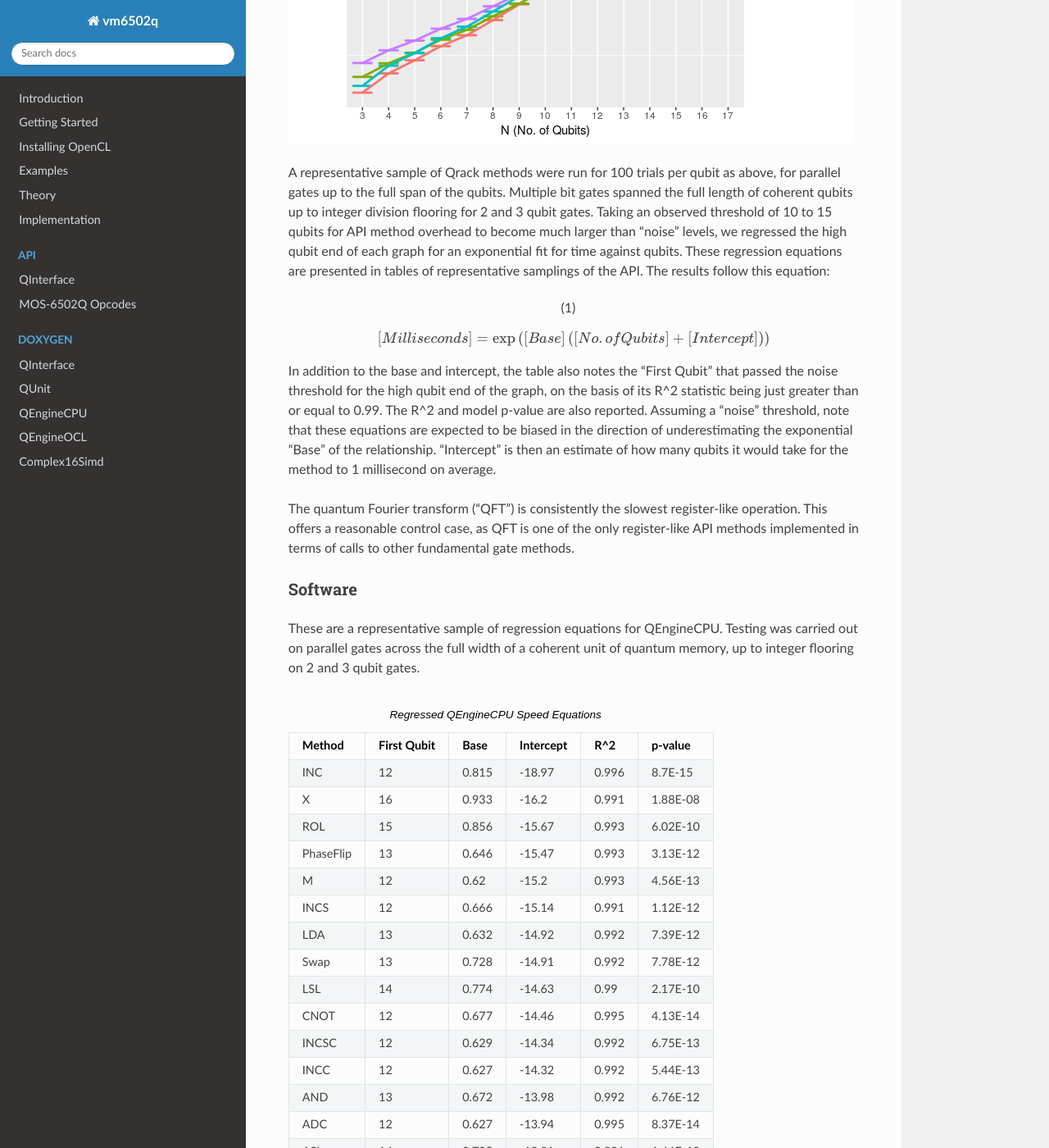
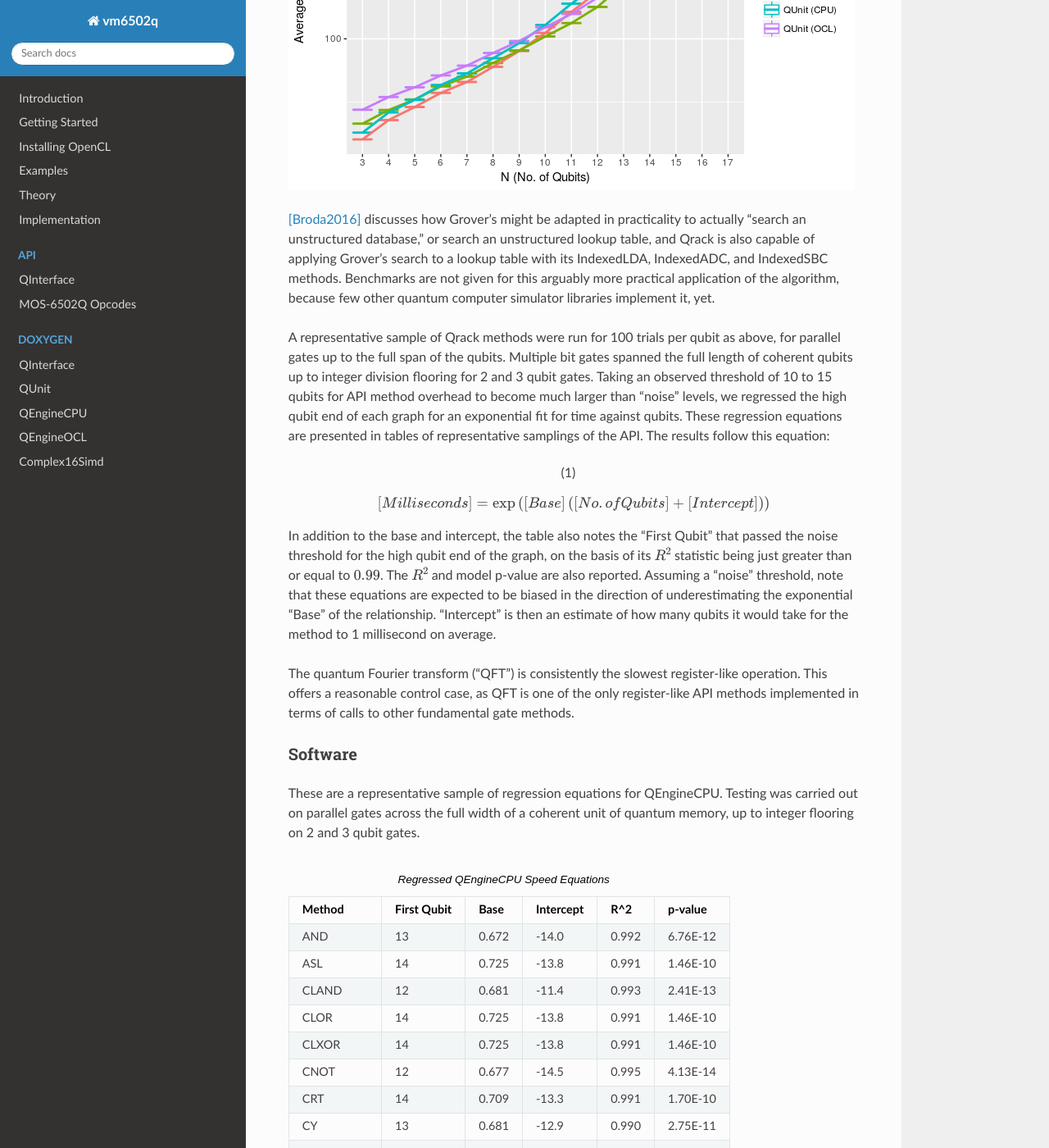
Before and after one commit to vm6502q/qrack.github.io, a Sphinx documentation site: the page built from docs/performance/index.rst, in a window 1280 px wide and 1400 px high, scrolled down 4989 px. Shown: the whole window at 82% size. Built offline with Sphinx 7.4.7 and the Read the Docs theme 2.0.0, drawn with Linux system fonts in a browser that asks for light colours; some of the changed text lies outside the part shown.

Commit message:
Latex and citations

```diff
--- a/docs/performance/index.rst
+++ b/docs/performance/index.rst
@@ -62,7 +63,7 @@ Disclaimers
 Method
 ******
 
-100 timed trials of each method were run for each qubit count between 3 and 24 qubits. The average and quartile boundary values of each set of 100 were recorded and graphed. Grover's search to invert a black box subroutine, or "oracle," was similarly implemented for trials between 3 and 17 qubits. Grover's algorithm was iterated an optimal number of times, vs. qubit count, to maximize probability on a half cycle of the algorithm's period, being :math:`floor(π/{4*asin[sqrt(2^N)]})` iterations.
+100 timed trials of each method were run for each qubit count between 3 and 24 qubits. The average and quartile boundary values of each set of 100 were recorded and graphed. Grover's search to invert a black box subroutine, or "oracle," was similarly implemented for trials between 3 and 17 qubits. Grover's algorithm was iterated an optimal number of times, vs. qubit count, to maximize probability on a half cycle of the algorithm's period, being :math:`floor\left[\frac{\pi}{4asin\left(\sqrt{2^N}\right)}\right]` iterations for :math:`N` qubits.
 
 The test machine has an 04WT2G Alienware motherboard with Alienware BIOS A15. Its CPU is an Intel(R) Core(TM) i7-4910MQ. Its GPU is an NVIDIA Corporation GM204M [GeForce GTX 970M]. Its operating system is Ubuntu 16.04.4 LTS. It has 24GB of 1600MHz DDR3 RAM in 8GBx2 and 4GBx2 SODIMM configuration.
 
@@ -71,25 +72,27 @@ Heap profiling was carried out with Valgrind Massif. Heap sampling was limited b
 Results
 *******
 
-We observed extremely close correspondence with theoretical complexity and RAM usage considerations for the behavior of all engine types. QEngineCPU and QEngineOCL require exponential time for a single time over N qubits. QUnit types with explicitly separated subsystems as per https://arxiv.org/abs/1710.05867 show constant time requirements for the same single gate.
+We observed extremely close correspondence with theoretical complexity and RAM usage considerations for the behavior of all engine types. QEngineCPU and QEngineOCL require exponential time for a single gate on a coherent unit of N qubits. QUnit types with explicitly separated subsystems as per [Pednault2017]_ show constant time requirements for the same single gate.
 
 .. image:: x_single.png
 
 .. image:: cnot_single.png
 
-QEngineCPU and QEngineOCL can perform many identical gates in parallel across entangled subsystems for about the same cost as a single gate. To test this, we can apply parallel gates at once across the full width of a coherent array of qubits. (CNOT is a two bit gate, so (N-1)/2 gates are applied to odd numbers of qubits.) Notice in these next graphs how QEngineCPU and QEngineOCL have approximately the same scaling cost as the single gate graphs above, while QUnit types show a linear trend (appearing logarithmic on an exponential axis scale):
+QEngineCPU and QEngineOCL can perform many identical gates in parallel across entangled subsystems for about the same cost as a single gate. To test this, we can apply parallel gates at once across the full width of a coherent array of qubits. (CNOT is a two bit gate, so :math:`(N-1)/2` gates are applied to odd numbers of qubits.) Notice in these next graphs how QEngineCPU and QEngineOCL have approximately the same scaling cost as the single gate graphs above, while QUnit types show a linear trend (appearing logarithmic on an exponential axis scale):
 
 .. image:: x_all.png
 
 .. image:: cnot_all.png
 
-Heap sampling showed high confidence adherence to theoretical expecations. Complex numbers are represented as 2 double (64-bit) accuracy floating point types, for real and imaginary components. There is one complex number per permutation in a separable subsystem of qubits. QUnit explicitly separates subsystems, while QEngine maintains complex amplitudes for all 2^N permutations of N qubits. QEngines duplicate their state vectors once for speed and simplicity where it eases implementation.
+Heap sampling showed high confidence adherence to theoretical expecations. Complex numbers are represented as 2 double (64-bit) accuracy floating point types, for real and imaginary components. There is one complex number per permutation in a separable subsystem of qubits. QUnit explicitly separates subsystems, while QEngine maintains complex amplitudes for all :math:`2^N` permutations of :math:`N` qubits. QEngines duplicate their state vectors once for speed and simplicity where it eases implementation.
 
 .. image:: qrack_ram.png
 
 Grover's algorithm is a relatively ideal test case, in that it allows a minimum of abstraction in implementation while representing an ostensibly practical and common task for truly quantum computational hardware. For 1 expected correct function inversion result, there is a well-defined highest likelihood search iteration count on half a period of the algorithm for a given number of oracle input permutations to search. This graphs shows average time against qubit count for an optimal half period search:
 
 .. image:: grovers.png
+
+[Broda2016]_ discusses how Grover's might be adapted in practicality to actually "search an unstructured database," or search an unstructured lookup table, and Qrack is also capable of applying Grover's search to a lookup table with its IndexedLDA, IndexedADC, and IndexedSBC methods. Benchmarks are not given for this arguably more practical application of the algorithm, because few other quantum computer simulator libraries implement it, yet.
 
 A representative sample of Qrack methods were run for 100 trials per qubit as above, for parallel gates up to the full span of the qubits. Multiple bit gates spanned the full length of coherent qubits up to integer division flooring for 2 and 3 qubit gates. Taking an observed threshold of 10 to 15 qubits for API method overhead to become much larger than "noise" levels, we regressed the high qubit end of each graph for an exponential fit for time against qubits. These regression equations are presented in tables of representative samplings of the API. The results follow this equation:
 
@@ -98,7 +101,7 @@ A representative sample of Qrack methods were run for 100 trials per qubit as ab
 
    [Milliseconds] = \exp \left( [Base] \left( [No. of Qubits] + [Intercept] \right) \right)
 
-In addition to the base and intercept, the table also notes the "First Qubit" that passed the noise threshold for the high qubit end of the graph, on the basis of its R^2 statistic being just greater than or equal to 0.99. The R^2 and model p-value are also reported. Assuming a "noise" threshold, note that these equations are expected to be biased in the direction of underestimating the exponential "Base" of the relationship. "Intercept" is then an estimate of how many qubits it would take for the method to 1 millisecond on average.
+In addition to the base and intercept, the table also notes the "First Qubit" that passed the noise threshold for the high qubit end of the graph, on the basis of its :math:`R^2` statistic being just greater than or equal to :math:`0.99`. The :math:`R^2` and model p-value are also reported. Assuming a "noise" threshold, note that these equations are expected to be biased in the direction of underestimating the exponential "Base" of the relationship. "Intercept" is then an estimate of how many qubits it would take for the method to 1 millisecond on average.
 
 The quantum Fourier transform ("QFT") is consistently the slowest register-like operation. This offers a reasonable control case, as QFT is one of the only register-like API methods implemented in terms of calls to other fundamental gate methods.
 
@@ -111,68 +114,70 @@ These are a representative sample of regression equations for QEngineCPU. Testin
   :header: "Method","First Qubit","Base","Intercept","R^2","p-value"
   :widths: auto
 
-  "INC",12,0.815,-18.97,0.996,8.7E-15
+  "AND",13,0.672,-14.0,0.992,6.76E-12
+  "ASL",14,0.725,-13.8,0.991,1.46E-10
+  "CLAND",12,0.681,-11.4,0.993,2.41E-13
+  "CLOR",14,0.725,-13.8,0.991,1.46E-10
+  "CLXOR",14,0.725,-13.8,0.991,1.46E-10
+  "CNOT",12,0.677,-14.5,0.995,4.13E-14
+  "CRT",14,0.709,-13.3,0.991,1.70E-10
+  "CY",13,0.681,-12.9,0.990,2.75E-11
+  "INC",12,0.815,-19.0,0.996,8.70E-15
+  "INCC",12,0.627,-14.3,0.992,5.44E-13
+  "INCS",12,0.666,-15.1,0.991,1.12E-12
+  "INCSC",12,0.629,-14.3,0.992,6.75E-13
+  "IndexedADC",12,0.627,-14.0,0.995,8.37E-14
+  "IndexedLDA",13,0.632,-14.9,0.992,7.39E-12
+  "IndexedSBC",12,0.619,-13.3,0.991,1.07E-12
+  "LSL",14,0.774,-14.6,0.990,2.17E-10
+  "MReg",12,0.620,-15.2,0.993,4.56E-13
+  "OR",13,0.699,-12.4,0.992,9.37E-12
+  "PhaseFlip",13,0.646,-15.5,0.993,3.13E-12
+  "QFT",11,0.682,-7.98,0.990,2.18E-13
+  "ROL",15,0.856,-15.7,0.993,6.02E-10
+  "RT",10,0.683,-9.65,0.994,1.17E-15
+  "Swap",13,0.728,-14.9,0.992,7.78E-12
   "X",16,0.933,-16.2,0.991,1.88E-08
-  "ROL",15,0.856,-15.67,0.993,6.02E-10
-  "PhaseFlip",13,0.646,-15.47,0.993,3.13E-12
-  "M",12,0.62,-15.2,0.993,4.56E-13
-  "INCS",12,0.666,-15.14,0.991,1.12E-12
-  "LDA",13,0.632,-14.92,0.992,7.39E-12
-  "Swap",13,0.728,-14.91,0.992,7.78E-12
-  "LSL",14,0.774,-14.63,0.99,2.17E-10
-  "CNOT",12,0.677,-14.46,0.995,4.13E-14
-  "INCSC",12,0.629,-14.34,0.992,6.75E-13
-  "INCC",12,0.627,-14.32,0.992,5.44E-13
-  "AND",13,0.672,-13.98,0.992,6.76E-12
-  "ADC",12,0.627,-13.94,0.995,8.37E-14
-  "ASL",14,0.725,-13.81,0.991,1.46E-10
-  "CLOR",14,0.725,-13.81,0.991,1.46E-10
-  "CLXOR",14,0.725,-13.81,0.991,1.46E-10
-  "XOR",13,0.697,-13.47,0.992,7.01E-12
-  "CRT",14,0.709,-13.27,0.991,1.7E-10
-  "SBC",12,0.619,-13.26,0.991,1.07E-12
-  "CY",13,0.681,-12.92,0.99,2.75E-11
-  "OR",13,0.699,-12.44,0.992,9.37E-12
-  "CLAND",12,0.681,-11.4,0.993,2.41E-13
+  "XOR",13,0.697,-13.5,0.992,7.01E-12
   "Y",12,0.678,-10.9,0.992,6.35E-13
-  "RT",10,0.683,-9.65,0.994,1.17E-15
-  "QFT",11,0.682,-7.98,0.99,2.18E-13
+
+
 
 OpenCL
 ======
 
 These are a representative sample of regression equations for QEngineOCL. Testing was carried out on parallel gates across the full width of a coherent unit of quantum memory, up to integer flooring on 2 and 3 qubit gates.
 
-.. csv-table:: Regressed OpenCL Speed Equations
+.. csv-table:: Regressed QEngineOCL Speed Equations
   :header: "Method","First Qubit","Base","Intercept","R^2","p-value"
   :widths: auto
 
-  "PhaseFlip",13,0.645,-15.6,0.99,1.96E-11
-  "X",14,0.642,-15.55,0.992,7.46E-11
-  "ROL",14,0.641,-15.53,0.992,7.35E-11
-  "INC",14,0.642,-15.52,0.993,4.65E-11
-  "INCS",14,0.642,-15.52,0.992,1.17E-10
-  "Swap",14,0.643,-15.52,0.993,6.23E-11
-  "M",12,0.603,-14.82,0.997,2.07E-15
-  "LDA",15,0.624,-14.24,0.994,3.49E-10
-  "INCSC",15,0.645,-14.22,0.997,3.76E-11
-  "INCC",13,0.598,-13.97,0.991,1.71E-11
-  "LSL",13,0.606,-13.94,0.991,1.42E-11
-  "CLXOR",10,0.617,-13.86,0.99,2.05E-14
-  "CNOT",14,0.639,-13.77,0.994,2.8E-11
-  "ADC",14,0.592,-13.74,0.99,2.88E-10
-  "AND",14,0.655,-13.65,0.99,2.42E-10
-  "SBC",14,0.614,-13.52,0.99,2.15E-10
-  "CY",11,0.678,-13.39,0.994,1.26E-14
-  "CRT",11,0.678,-13.38,0.994,1.25E-14
-  "CLOR",12,0.624,-13.36,0.993,3.6E-13
-  "ASL",13,0.595,-13.06,0.992,8.57E-12
-  "XOR",14,0.65,-12.72,0.991,1.7E-10
-  "OR",13,0.669,-12.43,0.991,1.78E-11
-  "Y",10,0.68,-11.66,0.994,8.93E-16
-  "RT",11,0.685,-11.47,0.995,3.71E-15
-  "CLAND",11,0.662,-11.15,0.991,1.14E-13
-  "QFT",10,0.704,-9.18,0.991,7.8E-15
+  "AND",14,0.655,-13.7,0.990,2.42E-10
+  "ASL",13,0.595,-13.1,0.992,8.57E-12
+  "CLAND",11,0.662,-11.2,0.991,1.14E-13
+  "CLOR",12,0.624,-13.4,0.993,3.60E-13
+  "CLXOR",10,0.617,-13.9,0.990,2.05E-14
+  "CNOT",14,0.639,-13.8,0.994,2.80E-11
+  "CRT",11,0.678,-13.4,0.994,1.25E-14
+  "CY",11,0.678,-13.4,0.994,1.26E-14
+  "INC",14,0.642,-15.5,0.993,4.65E-11
+  "INCC",13,0.598,-14.0,0.991,1.71E-11
+  "INCS",14,0.642,-15.5,0.992,1.17E-10
+  "INCSC",15,0.645,-14.2,0.997,3.76E-11
+  "IndexedADC",14,0.592,-13.7,0.990,2.88E-10
+  "IndexedLDA",15,0.624,-14.2,0.994,3.49E-10
+  "IndexedSBC",14,0.614,-13.5,0.990,2.15E-10
+  "LSL",13,0.606,-13.9,0.991,1.42E-11
+  "MReg",12,0.603,-14.8,0.997,2.07E-15
+  "OR",13,0.669,-12.4,0.991,1.78E-11
+  "PhaseFlip",13,0.645,-15.6,0.990,1.96E-11
+  "QFT",10,0.704,-9.18,0.991,7.80E-15
+  "ROL",14,0.641,-15.5,0.992,7.35E-11
+  "RT",11,0.685,-11.5,0.995,3.71E-15
+  "Swap",14,0.643,-15.5,0.993,6.23E-11
+  "X",14,0.642,-15.6,0.992,7.46E-11
+  "XOR",14,0.650,-12.7,0.991,1.70E-10
+  "Y",10,0.680,-11.7,0.994,8.93E-16
 
 Discussion
 **********
@@ -191,14 +196,15 @@ We will also develop and maintain systematic comparisons to published benchmarks
 Conclusion
 **********
 
-Per `arXiv:1710.05867`_, explicitly separated subsystems of qubits in QUnit have a significant RAM and speed edge in many cases over the "Schrödinger algorithm" of QEngineCPU and QEngineOCL. One of Qrack's greatest new optimizations to either general algorithm is constant complexity or "free" scaling of bitwise parallelism in entangled subsystems, compared to linear complexity scaling without this optimization. Qrack gives at least reasonably efficient performance on a single node up to approximately 30 qubits, in the limit of maximal entanglement.
+Per [Pednault2017]_, explicitly separated subsystems of qubits in QUnit have a significant RAM and speed edge in many cases over the "Schrödinger algorithm" of QEngineCPU and QEngineOCL. One of Qrack's greatest new optimizations to either general algorithm is constant complexity or "free" scaling of bitwise parallelism in entangled subsystems, compared to linear complexity scaling without this optimization. Qrack gives at least reasonably efficient performance on a single node up to approximately 30 qubits, in the limit of maximal entanglement.
 
 Citations
 *********
 
 .. target-notes::
 
-.. _`Q#`: http://TBD.com
-.. _`QHipster`: https://TBD.com
-.. _`Quantiki`: https://www.quantiki.org/wiki/list-qc-simulators
-.. _`Breaking the 49-Qubit Barrier in the Simulation of Quantum Circuits`: https://arxiv.org/abs/1710.05867
+.. [Broda2016] `Broda, Bogusław. "Quantum search of a real unstructured database." The European Physical Journal Plus 131.2 (2016): 38. <https://arxiv.org/abs/1502.04943>`_
+.. [Pednault2017] `Pednault, Edwin, et al. "Breaking the 49-qubit barrier in the simulation of quantum circuits." arXiv preprint arXiv:1710.05867 (2017). <https://arxiv.org/abs/1710.05867>`_
+.. [Q#] `Q# <https://www.microsoft.com/en-us/quantum/development-kit>`_
+.. [QHiPSTER] `QHipster <https://github.com/intel/Intel-QS>`_
+.. [Quantiki] `Quantiki: List of QC simulators <https://www.quantiki.org/wiki/list-qc-simulators>`_
```
Also changed, not shown: other parts of docs/performance/index.rst (+2 -1 lines).
